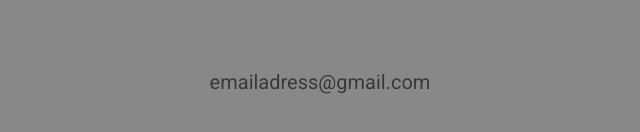
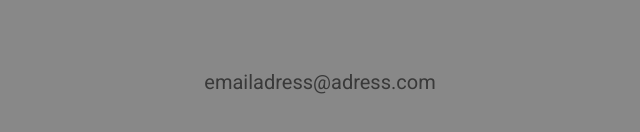
Before and after one commit to Deakay/Portfolio-mode, a plain HTML site: page index.html in a window 1280 px wide. Shown: the part 2081-2213 px from the top of the page, 320-960 px from the left. Drawn offline with Linux system fonts and the light colour scheme.

Commit message:
Add files via upload

```diff
--- a/index.html
+++ b/index.html
@@ -57,7 +57,7 @@
       </div>
     </section>
     <footer id="footer">
-      <p>emailadress@gmail.com</p>
+      <p>emailadress@adress.com</p>
     </footer>
     <script src="scripts.js"></script>
   </body>
```
